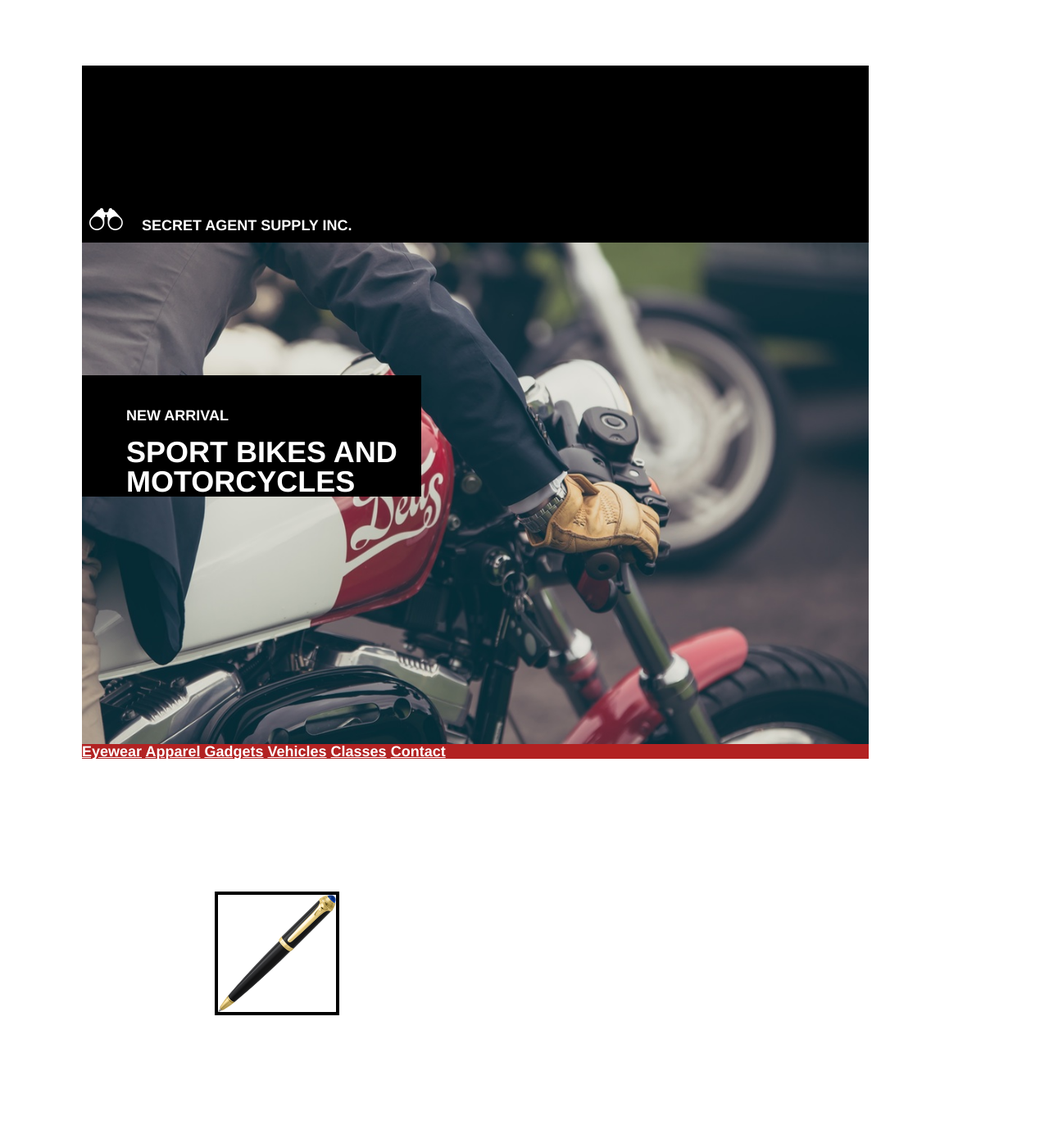
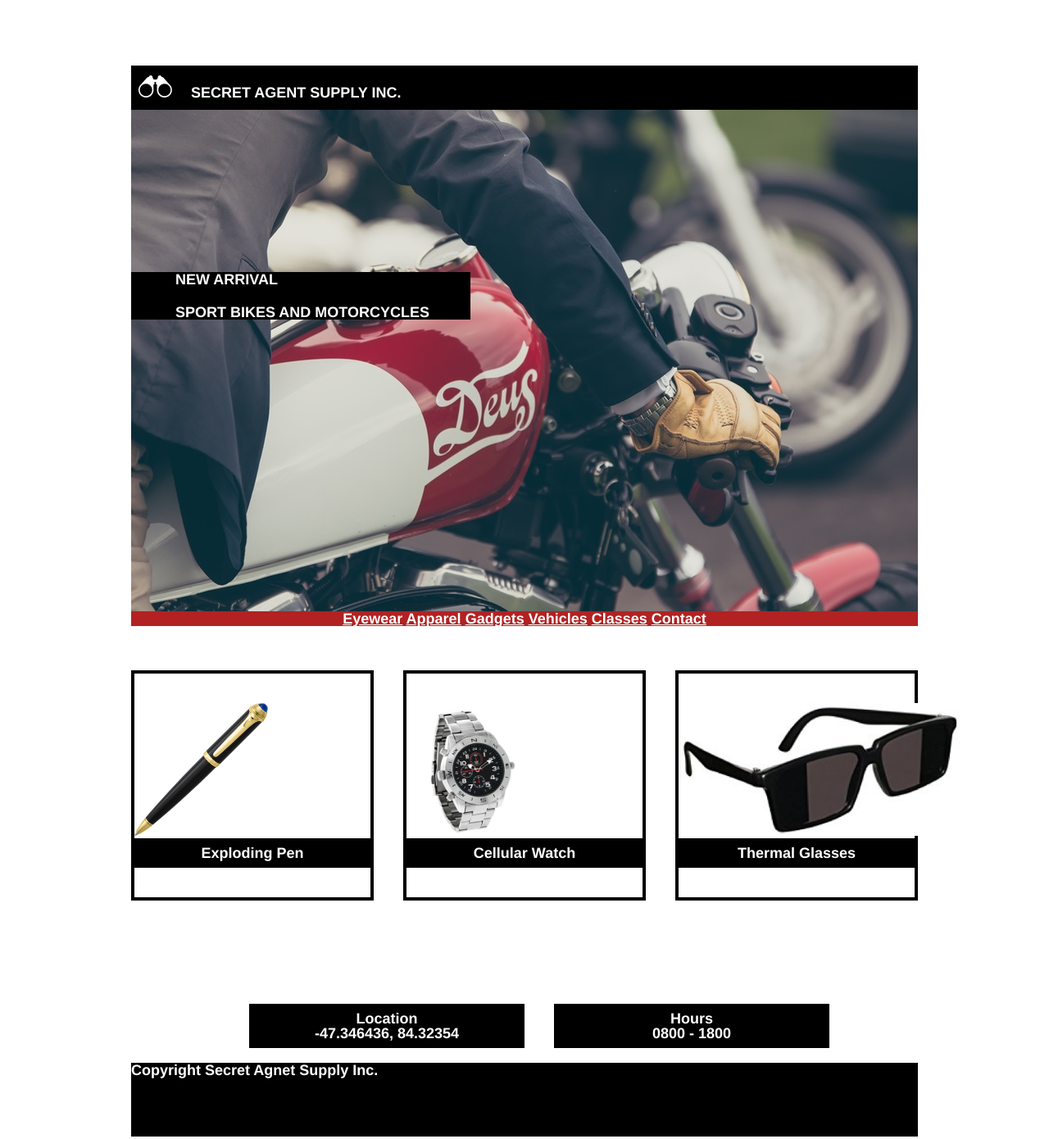
Before and after one commit to cspower5/SecretAgentSupply, a plain HTML site: page index.html in a window 1280 px wide. Shown: the part 20-1410 px from the top of the page at 82% size. Drawn offline with Linux system fonts and the light colour scheme.

Commit message:
Everything is added needs to be positioned and sized

```diff
--- a/index.html
+++ b/index.html
@@ -7,18 +7,29 @@
     <link  href="./resources/css/style.css" type="text/css" rel="stylesheet">
   </head>
   <body>
+<!--Header-->
     <header>
+<!--Title with glasses image and company name-->
+      <div class="company">
         <div class="title">
           <img src="./resources/images/images.png" alt="Secret Agency Images">
           <span>SECRET AGENT SUPPLY INC.</span>
         </div>
-    </header>
-    <div class="cycle-img">
-      <div class="new-arrival">
-        <h3>NEW ARRIVAL</h3><br>
+      </div>
+
+<!--Title with moto image and Banner inside-->
+      <div class="main-img">
+        <div class="title">
+          <div class="banner">
+            <h4>NEW ARRIVAL</h4><br>
             <h1>SPORT BIKES AND MOTORCYCLES</h1>
           </div>
         </div>
+      </div>
+<!--End Header-->
+    </header>
+
+<!--Navigation -->
     <div class="navigation">
       <nav>
         <span><a href="#">Eyewear</a></span>
@@ -29,6 +40,8 @@
         <span><a href="#">Contact</a></span>
       </nav>
     </div>
+<!--Agency supply images-->
+
     <div class="all-images">
       <div class="pic">
         <img src="./resources/images/pen.png" alt="Exploding Pen">
--- a/resources/css/style.css
+++ b/resources/css/style.css
@@ -7,83 +7,98 @@ body{
   font-family: Helvetica;
   font-weight: bold;
 }
-header{
+.company{
   width: 960px;
+  background-color: black;
+  padding-top: 0.66rem;
+  padding-bottom: 0.66rem;
+  font-size: 1rem;
+  margin: 0 auto;
+}
+.company img{
+  height: 1.5rem;
+  margin-left: 0.5rem;
+  margin-right: 1rem;
+}
+.main-img{
+  width: 960px;
+  background-image: url("../images/moto.jpeg");
+  height: 25rem;
+  padding-top: 9rem;
+  margin: 0 auto;
+}
+.banner{
+  width: 20rem;
+  background-color: black;
+  font-size: 1rem;
+  padding-left: 3rem;
+}
+.banner h4{
+  margin-bottom: 0.25rem;
+  margin-top: 2rem;
 }
 .navigation a{
   color: white;
 }
-.navigation span{
-}
-.title{
-  padding-top: 0.66rem;
-  padding-bottom: 0.66rem;
-  background-color: black;
-  font-size: 1rem;
-}
-.title img{
-  height: 1.5rem;
-  margin-left: 0.5rem;
-  margin-right: 1rem;
-  padding-top: 9rem;
-}
-.cycle-img{
-  background-image: url("../images/moto.jpeg");
-  background-size: cover;
-  height: 25rem;
-  padding-top: 9rem;
-  width: 960px;
-}
 .navigation{
+  display: flex;
+  justify-content: center;
   background-color: firebrick;
   width: 960px;
-  }
+  margin: 0 auto;
+}
 .all-images{
+  display: flex;
+  justify-content: space-between;
+  flex-grow: 1;
   background-color: white;
   width: 960px;
+  margin: 0 auto;
 }
-.all-images img{
-  background-color: white;
+.all-images .pic{
   border: 4px solid black;
-  margin: 9rem;
   width: 30%;
+  padding-top: 2rem;
+  padding-bottom: 2rem;
+  margin-top: 3rem;
+  margin-bottom: 3rem;
 }
-.new-arrival{
-  background-color: black;
-  width: 20rem;
-  padding-top: 2rem;
-  padding-left: 3rem;
-  }
-.new-arrival h1{
-  font-size: 2rem;
-}
-.new-arrival h3{
-  font-size: 1rem;
-  margin-top: 0.25rem
-}
-.pic{
-  width: 33%;
-}
-.locations-hours{
-  background-color: white;
-  width: 35%;
+.pic img{
+  height: 9rem;
+  width: 0 auto;
 }
 .sub-text{
   background-color: black;
   text-align: center;
+  padding-top: 0.5rem;
+  padding-bottom: 0.5rem;
+}
+.locations-hours{
+  display: flex;
+  justify-content: center;
+  flex-grow: 1;
+  margin: 0 auto;
+  width: 960px;
 }
 .location{
-  align-items: center;
+  margin-top: 3rem;
+  width: 35%;
+  padding-left: 2rem;
+  padding-top: 1rem;
+  padding-bottom: 1rem;
 }
 .hour{
-  align-items: center;
-}
-.pic img{
-  width: 8em;
+  margin-top: 3rem;
+  width: 35%;
+  padding-left: 2rem;
+  padding-top: 1rem;
+  padding-bottom: 1rem;
 }
 footer{
   background-color: black;
   height: 5rem;
+  width: 960px;
+  margin: 0 auto;
 }
 footer h5{
   text-align: left;
```
Lines whose indentation alone changed are shown as unchanged.
